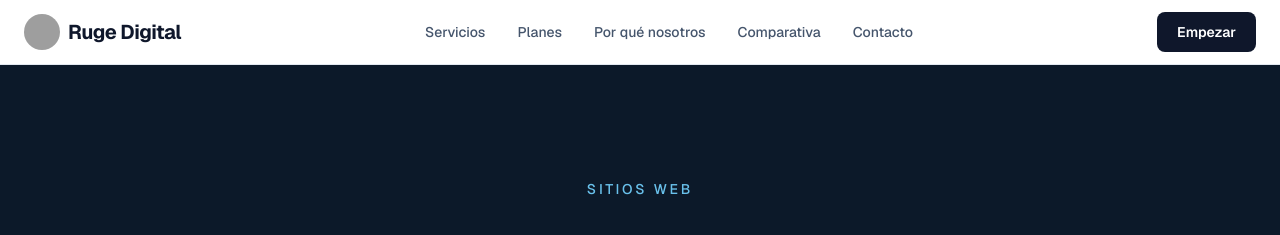
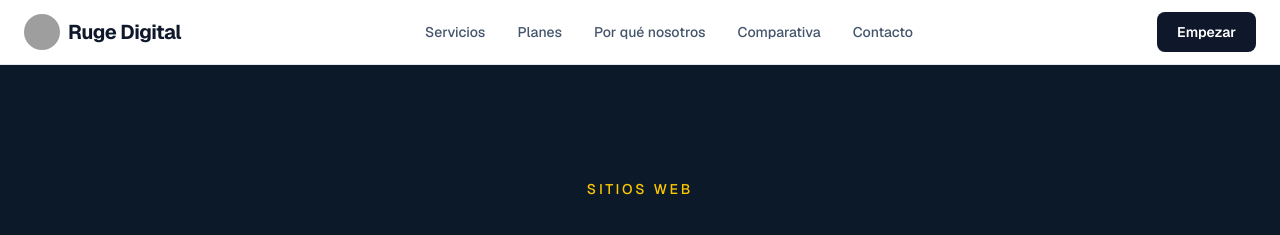
Before and after one commit to Drugecuellar/agencia-digital, a Next.js app: page / in a window 1280 px wide. Shown: the top 235 px of the page. Built offline with nearby package versions, Linux system fonts and the light colour scheme; grey boxes are pictures that could not be loaded.

Commit message:
style: update word color in hero title

```diff
--- a/app/components/Hero.tsx
+++ b/app/components/Hero.tsx
@@ -4,7 +4,7 @@ export default function Hero() {
   return (
     <section className="relative min-h-[85vh] flex flex-col justify-center items-center overflow-hidden bg-[#0c1929]">
       <div className="relative z-10 text-center px-6 max-w-4xl mx-auto">
-        <p className="text-sky-300/90 text-sm font-medium uppercase tracking-[0.2em] mb-6">
+        <p className="text-yellow-400 text-sm font-medium uppercase tracking-[0.2em] mb-6">
           Sitios web
         </p>
         <h1 className="text-5xl md:text-7xl lg:text-8xl font-bold text-red-800 mb-6 leading-[1.1] tracking-tight">
```
